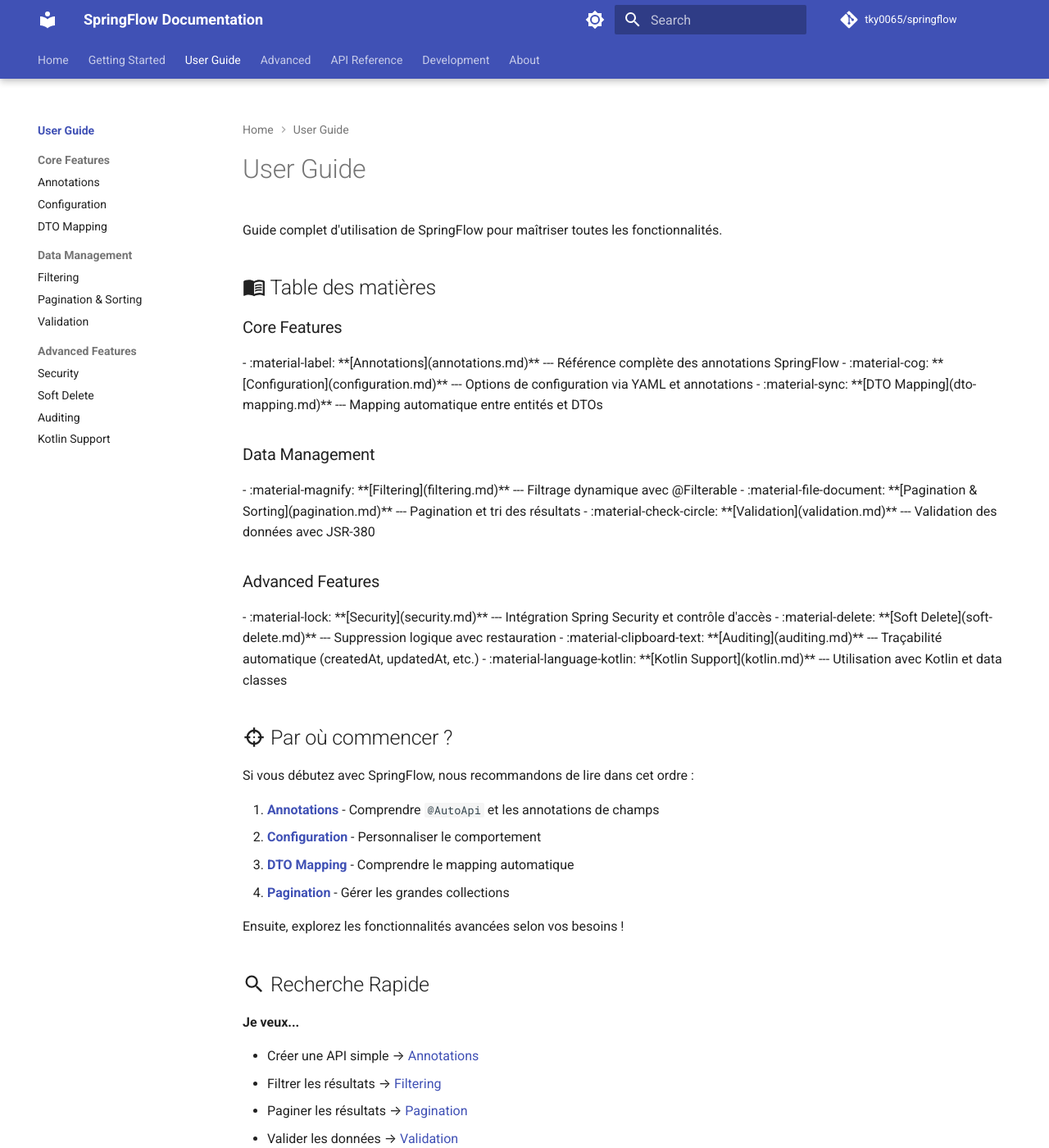
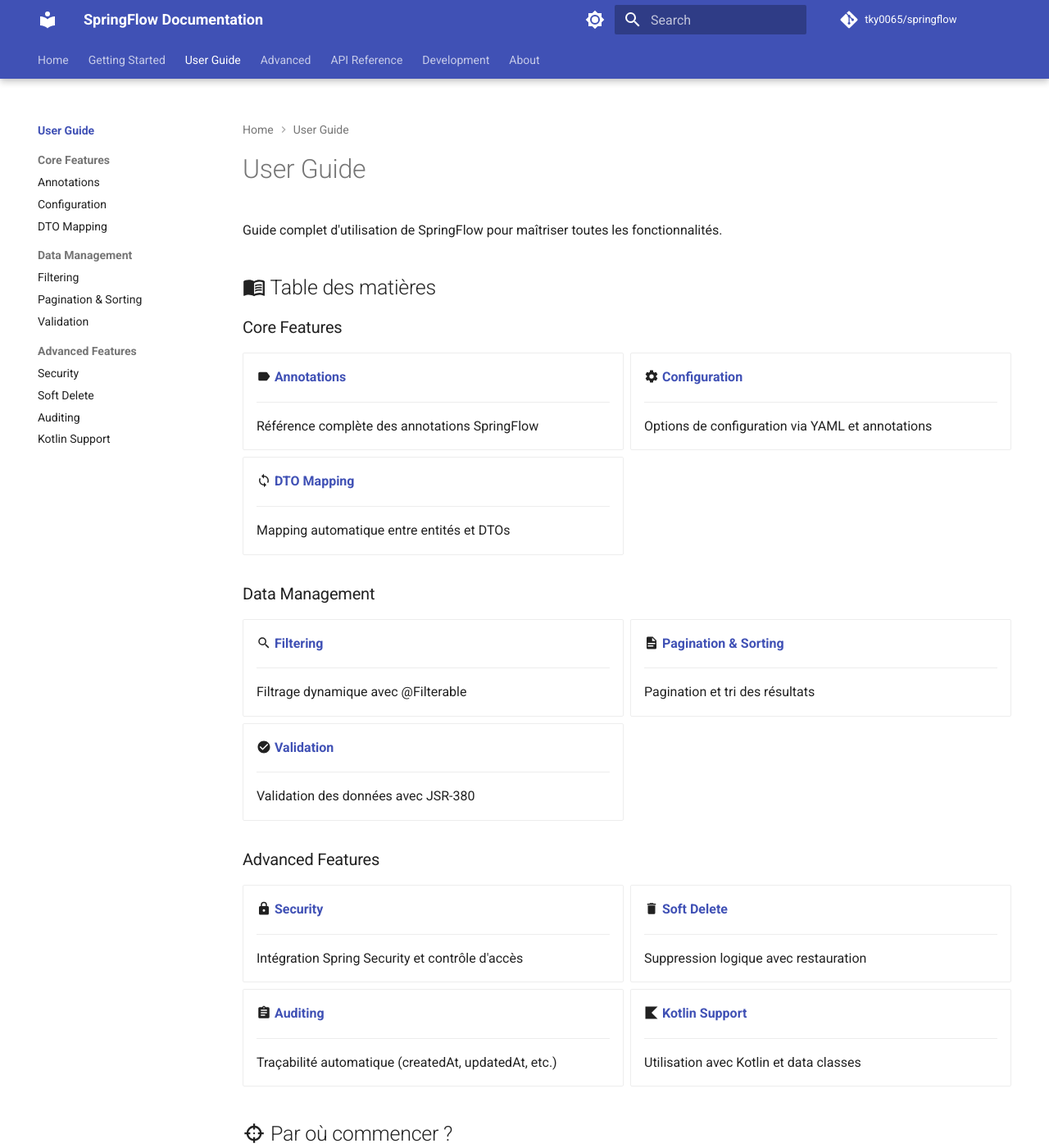
Before and after one commit to tky0065/springflow, an MkDocs documentation site: the page built from docs/guide/index.md, in a window 1280 px wide and 1400 px high. Shown: the whole window at 82% size. Built offline with MkDocs 1.6.1 and Material for MkDocs 9.7.7, drawn with Linux system fonts in a browser that asks for light colours; comment, search, counter and statistics services are not loaded; the version menu is left out; part of the change alters nothing that is shown.

Commit message:
fix(docs): add missing markdown extensions for icon rendering
- Added attr_list extension to support CSS classes on icons
- Added md_in_html extension for better HTML/Markdown integration
- These extensions are required for Material Design icons to render correctly
- Fixes icon rendering issues where :material-* icons were shown as plain text

Without attr_list, syntax like :material-check-circle:{ .success } doesn't work.

🤖 Generated with [Claude Code](https://claude.com/claude-code)

Co-Authored-By: Claude Sonnet 4.5 <noreply@anthropic.com>

```diff
--- a/mkdocs.yml
+++ b/mkdocs.yml
@@ -54,6 +54,8 @@ plugins:
       enable_creation_date: true
 
 markdown_extensions:
+  - attr_list
+  - md_in_html
   - pymdownx.highlight:
       anchor_linenums: true
   - pymdownx.inlinehilite
```
